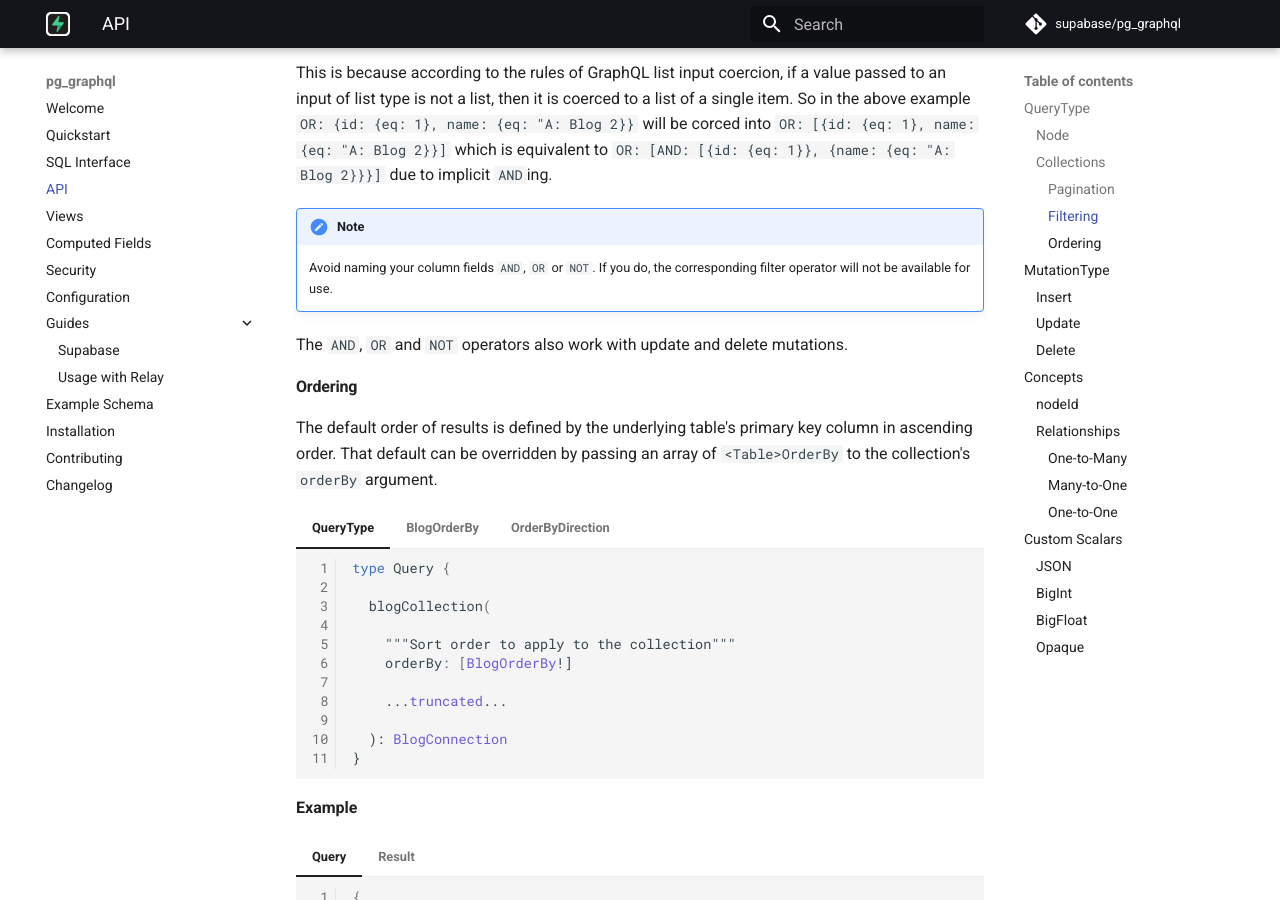
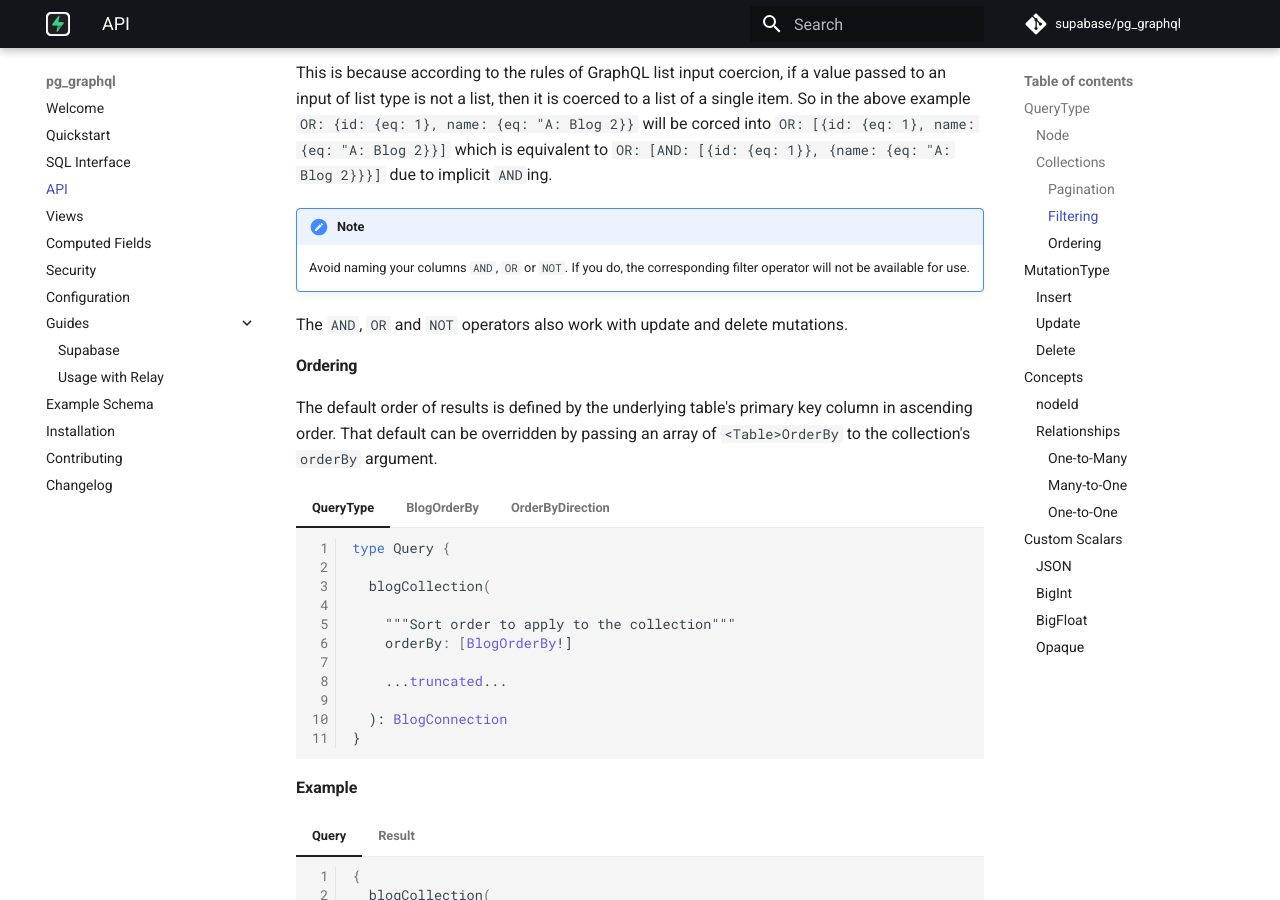
Before and after one commit to supabase/pg_graphql, an MkDocs documentation site: the page built from docs/api.md, in a window 1280 px wide and 900 px high, scrolled down 10565 px. Built offline with MkDocs 1.6.1 and Material for MkDocs 9.7.7, drawn with Linux system fonts in a browser that asks for light colours; comment, search, counter and statistics services are not loaded.

Commit message:
remove extra word

```diff
--- a/docs/api.md
+++ b/docs/api.md
@@ -1107,7 +1107,7 @@ This is because according to the rules of GraphQL list input coercion, if a valu
 
 !!! note
 
-    Avoid naming your column fields `AND`, `OR` or `NOT`. If you do, the corresponding filter operator will not be available for use.
+    Avoid naming your columns `AND`, `OR` or `NOT`. If you do, the corresponding filter operator will not be available for use.
 
 The `AND`, `OR` and `NOT` operators also work with update and delete mutations.
 
```
